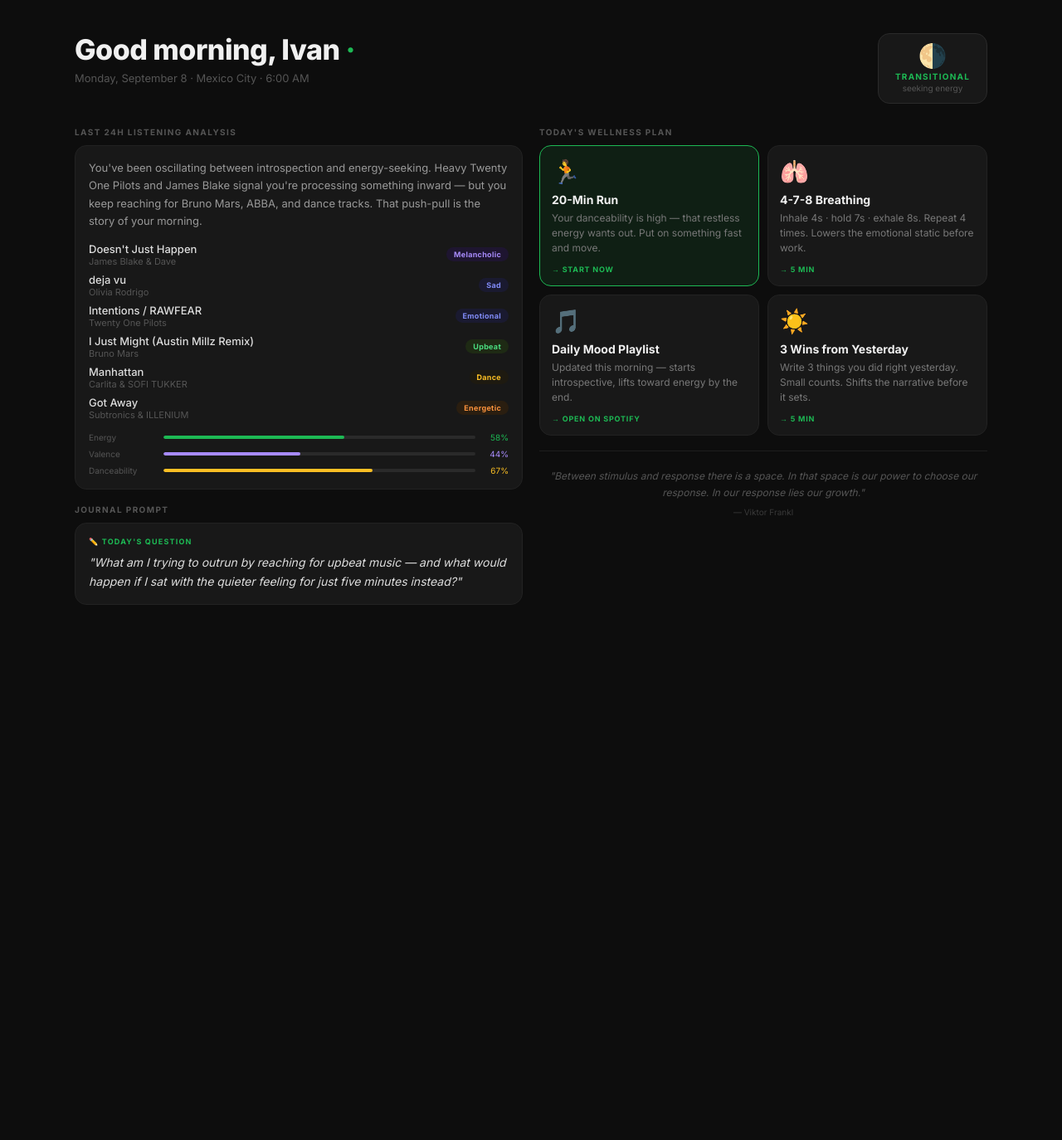
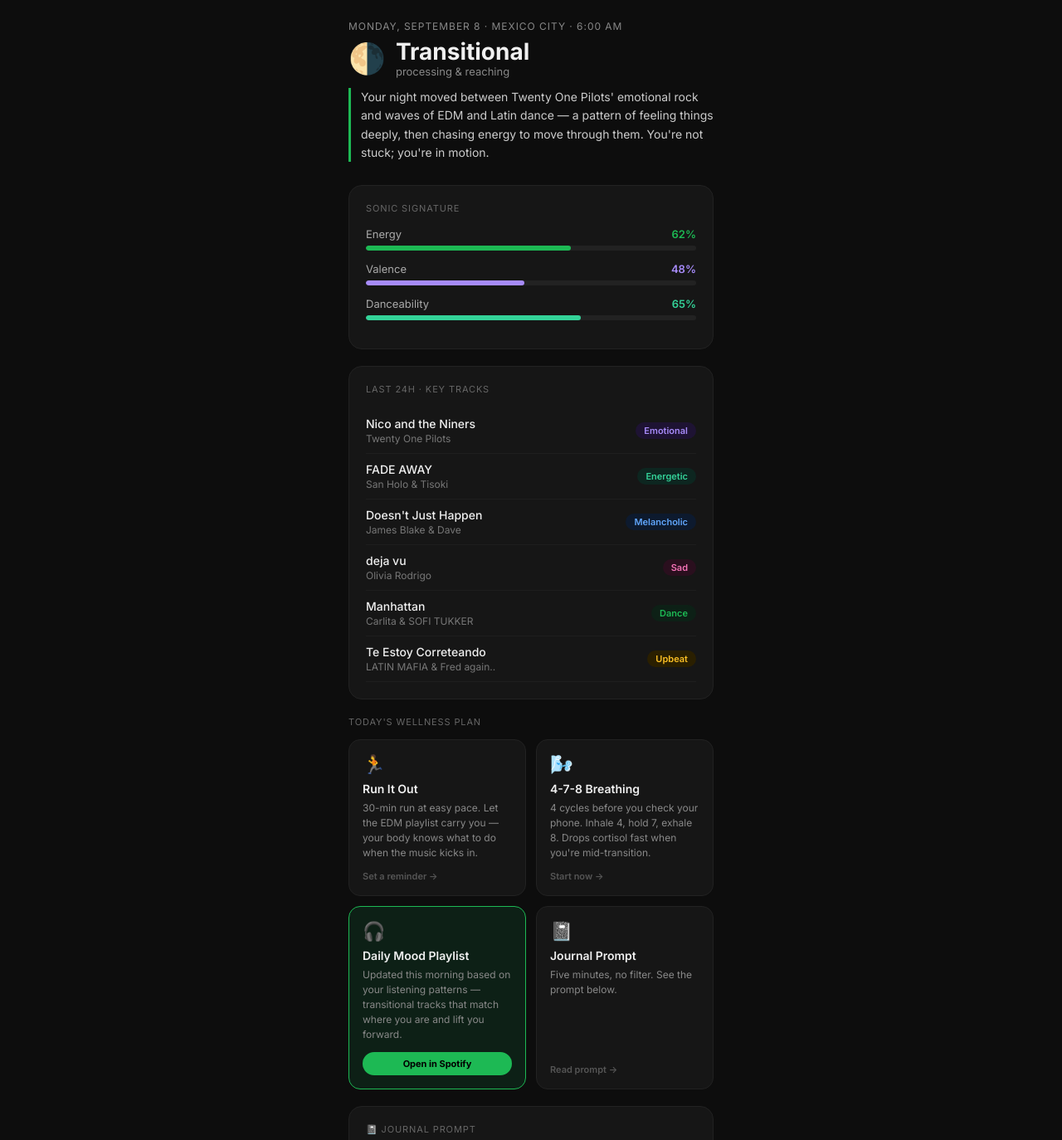
Before and after one commit to ivansomerag/spotifymoodish, a Next.js app: page / in a window 1280 px wide. Shown: the top 1374 px of the page at 83% size. Before the commit the page ends 811 px from the top, so only its background shows below. Built offline with nearby package versions, Linux system fonts and the light colour scheme.

Commit message:
Daily wellness update — September 8, 2026

```diff
--- a/app/page.tsx
+++ b/app/page.tsx
@@ -1,332 +1,267 @@
-"use client"
-
 export default function WellnessDashboard() {
-  // ── DATA (updated daily by Hela routine) ──────────────────────────────────
-  const date = "Monday, September 8 · Mexico City · 6:00 AM"
-  const mood = { label: "Transitional", emoji: "🌗", sub: "seeking energy" }
+  const date = "Monday, September 8 · Mexico City · 6:00 AM";
+  const mood = { label: "Transitional", emoji: "🌗", sub: "processing & reaching" };
   const insight =
-    "You've been oscillating between introspection and energy-seeking. Heavy Twenty One Pilots and James Blake signal you're processing something inward — but you keep reaching for Bruno Mars, ABBA, and dance tracks. That push-pull is the story of your morning."
-
+    "Your night moved between Twenty One Pilots' emotional rock and waves of EDM and Latin dance — a pattern of feeling things deeply, then chasing energy to move through them. You're not stuck; you're in motion.";
   const tracks = [
-    { name: "Doesn't Just Happen", artist: "James Blake & Dave", vibe: "Melancholic", color: "#a78bfa", bg: "#1e1530" },
-    { name: "deja vu", artist: "Olivia Rodrigo", vibe: "Sad", color: "#818cf8", bg: "#1a1a30" },
-    { name: "Intentions / RAWFEAR", artist: "Twenty One Pilots", vibe: "Emotional", color: "#818cf8", bg: "#1a1a30" },
-    { name: "I Just Might (Austin Millz Remix)", artist: "Bruno Mars", vibe: "Upbeat", color: "#4ade80", bg: "#1e2a14" },
-    { name: "Manhattan", artist: "Carlita & SOFI TUKKER", vibe: "Dance", color: "#fbbf24", bg: "#1e1a10" },
-    { name: "Got Away", artist: "Subtronics & ILLENIUM", vibe: "Energetic", color: "#fb923c", bg: "#2a1e10" },
-  ]
-
+    { name: "Nico and the Niners", artist: "Twenty One Pilots", vibe: "Emotional", color: "#a78bfa", bg: "#1e1333" },
+    { name: "FADE AWAY", artist: "San Holo & Tisoki", vibe: "Energetic", color: "#34d399", bg: "#0d2620" },
+    { name: "Doesn't Just Happen", artist: "James Blake & Dave", vibe: "Melancholic", color: "#60a5fa", bg: "#0d1a2e" },
+    { name: "deja vu", artist: "Olivia Rodrigo", vibe: "Sad", color: "#f472b6", bg: "#2a0f1e" },
+    { name: "Manhattan", artist: "Carlita & SOFI TUKKER", vibe: "Dance", color: "#1DB954", bg: "#0d2016" },
+    { name: "Te Estoy Correteando", artist: "LATIN MAFIA & Fred again..", vibe: "Upbeat", color: "#fbbf24", bg: "#2a1f00" },
+  ];
   const meters = [
-    { label: "Energy", value: 58, color: "#1DB954" },
-    { label: "Valence", value: 44, color: "#a78bfa" },
-    { label: "Danceability", value: 67, color: "#fbbf24" },
-  ]
-
-  const playlistUrl = "https://open.spotify.com/playlist/294GQpveapLix5cOdGWOru"
-
+    { label: "Energy", value: 62, color: "#1DB954" },
+    { label: "Valence", value: 48, color: "#a78bfa" },
+    { label: "Danceability", value: 65, color: "#34d399" },
+  ];
   const cards = [
-    { icon: "🏃", title: "20-Min Run", desc: "Your danceability is high — that restless energy wants out. Put on something fast and move.", cta: "Start now", primary: true, link: null },
-    { icon: "🫁", title: "4-7-8 Breathing", desc: "Inhale 4s · hold 7s · exhale 8s. Repeat 4 times. Lowers the emotional static before work.", cta: "5 min", primary: false, link: null },
-    { icon: "🎵", title: "Daily Mood Playlist", desc: "Updated this morning — starts introspective, lifts toward energy by the end.", cta: "Open on Spotify", primary: false, link: playlistUrl },
-    { icon: "☀️", title: "3 Wins from Yesterday", desc: "Write 3 things you did right yesterday. Small counts. Shifts the narrative before it sets.", cta: "5 min", primary: false, link: null },
-  ]
-
+    {
+      icon: "🏃",
+      title: "Run It Out",
+      desc: "30-min run at easy pace. Let the EDM playlist carry you — your body knows what to do when the music kicks in.",
+      cta: "Set a reminder",
+      primary: false,
+    },
+    {
+      icon: "🌬️",
+      title: "4-7-8 Breathing",
+      desc: "4 cycles before you check your phone. Inhale 4, hold 7, exhale 8. Drops cortisol fast when you're mid-transition.",
+      cta: "Start now",
+      primary: false,
+    },
+    {
+      icon: "🎧",
+      title: "Daily Mood Playlist",
+      desc: "Updated this morning based on your listening patterns — transitional tracks that match where you are and lift you forward.",
+      cta: "Open in Spotify",
+      primary: true,
+      link: "https://open.spotify.com/playlist/294GQpveapLix5cOdGWOru",
+    },
+    {
+      icon: "📓",
+      title: "Journal Prompt",
+      desc: "Five minutes, no filter. See the prompt below.",
+      cta: "Read prompt",
+      primary: false,
+    },
+  ];
   const journalPrompt =
-    '"What am I trying to outrun by reaching for upbeat music — and what would happen if I sat with the quieter feeling for just five minutes instead?"'
-
+    "You listened to Twenty One Pilots four times last night — songs about identity, fear, and choosing to keep going. What are you working through right now that you haven't said out loud yet? Write it down, even if it's messy.";
   const quote = {
-    text: "Between stimulus and response there is a space. In that space is our power to choose our response. In our response lies our growth.",
-    author: "Viktor Frankl",
-  }
-  // ─────────────────────────────────────────────────────────────────────────
+    text: "The bravest thing I ever did was continuing my life when I wanted to die.",
+    author: "Juliette Lewis",
+  };
 
   return (
-    <>
-      <style>{`
-        @import url('https://fonts.googleapis.com/css2?family=Inter:wght@300;400;500;600;700;800&display=swap');
-
-        *, *::before, *::after { box-sizing: border-box; margin: 0; padding: 0; }
-
-        body {
-          font-family: 'Inter', sans-serif;
-          background: #0d0d0d;
-          color: #f0f0f0;
-          min-height: 100vh;
-        }
-
-        .page {
-          width: 100%;
-          min-height: 100vh;
-          padding: 24px 16px 48px;
-        }
-
-        .inner {
-          max-width: 1100px;
-          margin: 0 auto;
-        }
-
-        /* HEADER */
-        .header {
-          display: flex;
-          justify-content: space-between;
-          align-items: flex-start;
-          margin-bottom: 28px;
-          gap: 12px;
-        }
-
-        .greeting h1 {
-          font-size: 22px;
-          font-weight: 800;
-          letter-spacing: -0.5px;
-          line-height: 1.2;
-        }
-
-        .greeting p {
-          font-size: 11px;
-          color: #555;
-          margin-top: 5px;
-        }
-
-        .mood-badge {
-          background: #181818;
-          border: 1px solid #2a2a2a;
-          border-radius: 14px;
-          padding: 10px 14px;
-          text-align: center;
-          flex-shrink: 0;
-          min-width: 100px;
-        }
-
-        .mood-badge .emoji { font-size: 22px; line-height: 1; }
-        .mood-badge .mood-label {
-          font-size: 9px; font-weight: 700;
-          text-transform: uppercase; letter-spacing: 1.2px;
-          color: #1DB954; margin-top: 5px;
-        }
-        .mood-badge .mood-sub { font-size: 9px; color: #555; margin-top: 2px; }
-
-        /* SECTION LABEL */
-        .section-label {
-          font-size: 9px;
-          text-transform: uppercase;
-          letter-spacing: 1.4px;
-          color: #555;
-          margin-bottom: 10px;
-          font-weight: 700;
-        }
-
-        /* CARDS */
-        .card {
-          background: #181818;
-          border: 1px solid #222;
-          border-radius: 14px;
-          padding: 16px;
-        }
-
-        /* MOOD SECTION */
-        .mood-insight {
-          font-size: 12px;
-          color: #999;
-          line-height: 1.65;
-          margin-bottom: 14px;
-        }
-
-        .track-row {
-          display: flex;
-          align-items: center;
-          justify-content: space-between;
-          gap: 8px;
-          margin-bottom: 7px;
-        }
-
-        .track-name { font-size: 12px; color: #ddd; font-weight: 500; white-space: nowrap; overflow: hidden; text-overflow: ellipsis; }
-        .track-artist { font-size: 10px; color: #555; white-space: nowrap; overflow: hidden; text-overflow: ellipsis; }
-
-        .vibe-tag {
-          font-size: 9px; font-weight: 700;
-          padding: 3px 9px; border-radius: 20px;
-          white-space: nowrap; flex-shrink: 0;
-          letter-spacing: 0.3px;
-        }
-
-        .meter-row {
-          display: flex; align-items: center; gap: 10px; margin-top: 8px;
-        }
-        .meter-label { font-size: 10px; color: #555; width: 80px; flex-shrink: 0; }
-        .meter-bar { flex: 1; height: 4px; background: #2a2a2a; border-radius: 4px; overflow: hidden; }
-        .meter-fill { height: 100%; border-radius: 4px; }
-        .meter-value { font-size: 10px; width: 30px; text-align: right; flex-shrink: 0; }
-
-        /* WELLNESS CARDS GRID */
-        .wellness-grid {
-          display: grid;
-          grid-template-columns: 1fr 1fr;
-          gap: 10px;
-        }
-
-        .wellness-card {
-          background: #181818;
-          border: 1px solid #222;
-          border-radius: 14px;
-          padding: 14px;
-          display: flex;
-          flex-direction: column;
-          gap: 5px;
-          transition: border-color 0.2s;
-        }
-
-        .wellness-card.primary {
-          background: #0f1f14;
-          border-color: #1DB954;
-        }
-
-        .wellness-card .w-icon { font-size: 24px; margin-bottom: 3px; }
-        .wellness-card .w-title { font-size: 13px; font-weight: 700; }
-        .wellness-card .w-desc { font-size: 11px; color: #777; line-height: 1.5; flex-grow: 1; }
-        .wellness-card .w-cta { font-size: 9px; color: #1DB954; font-weight: 700; text-transform: uppercase; letter-spacing: 0.8px; margin-top: 6px; }
-
-        /* JOURNAL */
-        .journal-label { font-size: 9px; font-weight: 700; text-transform: uppercase; letter-spacing: 1.2px; color: #1DB954; margin-bottom: 8px; }
-        .journal-prompt { font-size: 13px; color: #ddd; line-height: 1.65; font-style: italic; }
-
-        /* QUOTE */
-        .quote { text-align: center; padding: 20px 10px 0; border-top: 1px solid #1e1e1e; margin-top: 4px; }
-        .quote p { font-size: 11px; color: #555; line-height: 1.7; font-style: italic; }
-        .quote span { font-size: 10px; color: #3a3a3a; display: block; margin-top: 6px; }
-
-        .section { margin-bottom: 18px; }
-        .green { color: #1DB954; }
-
-        /* ── DESKTOP LAYOUT ── */
-        @media (min-width: 768px) {
-          .page { padding: 40px 32px 64px; }
-
-          .greeting h1 { font-size: 30px; }
-          .greeting p { font-size: 13px; }
-          .mood-badge { padding: 12px 20px; min-width: 130px; }
-          .mood-badge .emoji { font-size: 28px; }
-          .mood-badge .mood-label { font-size: 10px; }
-          .mood-badge .mood-sub { font-size: 10px; }
-
-          .desktop-grid {
-            display: grid;
-            grid-template-columns: 1fr 1fr;
-            gap: 20px;
-            align-items: start;
-          }
-
-          .desktop-left {}
-          .desktop-right {}
-
-          .wellness-grid {
-            grid-template-columns: 1fr 1fr;
-          }
-
-          .wellness-card .w-title { font-size: 14px; }
-          .wellness-card .w-desc { font-size: 12px; }
-          .wellness-card .w-icon { font-size: 28px; }
-
-          .mood-insight { font-size: 13px; }
-          .track-name { font-size: 13px; }
-          .track-artist { font-size: 11px; }
-          .journal-prompt { font-size: 14px; }
-          .quote p { font-size: 12px; }
-          .section-label { font-size: 10px; }
-        }
-
-        @media (min-width: 1100px) {
-          .greeting h1 { font-size: 34px; }
-        }
-      `}</style>
-
-      <div className="page">
-        <div className="inner">
-
-          {/* HEADER */}
-          <div className="header">
-            <div className="greeting">
-              <h1>Good morning, Ivan <span className="green">·</span></h1>
-              <p>{date}</p>
-            </div>
-            <div className="mood-badge">
-              <div className="emoji">{mood.emoji}</div>
-              <div className="mood-label">{mood.label}</div>
-              <div className="mood-sub">{mood.sub}</div>
+    <div
+      style={{
+        background: "#0d0d0d",
+        minHeight: "100vh",
+        color: "#f0f0f0",
+        fontFamily: "'Inter', -apple-system, BlinkMacSystemFont, 'Segoe UI', sans-serif",
+        padding: "0",
+        margin: "0",
+      }}
+    >
+      <div
+        style={{
+          maxWidth: "480px",
+          margin: "0 auto",
+          padding: "24px 20px 48px",
+        }}
+      >
+        {/* Header */}
+        <div style={{ marginBottom: "28px" }}>
+          <p style={{ color: "#888", fontSize: "12px", letterSpacing: "0.08em", textTransform: "uppercase", margin: "0 0 8px" }}>
+            {date}
+          </p>
+          <div style={{ display: "flex", alignItems: "center", gap: "12px", marginBottom: "6px" }}>
+            <span style={{ fontSize: "36px", lineHeight: 1 }}>{mood.emoji}</span>
+            <div>
+              <h1 style={{ margin: 0, fontSize: "28px", fontWeight: 700, color: "#f0f0f0", lineHeight: 1.1 }}>
+                {mood.label}
+              </h1>
+              <p style={{ margin: 0, fontSize: "13px", color: "#888" }}>{mood.sub}</p>
             </div>
           </div>
+          <p style={{ fontSize: "14px", lineHeight: "1.6", color: "#ccc", margin: "12px 0 0", borderLeft: "3px solid #1DB954", paddingLeft: "12px" }}>
+            {insight}
+          </p>
+        </div>
 
-          {/* DESKTOP: two-column grid / MOBILE: single column */}
-          <div className="desktop-grid">
-
-            {/* LEFT COL — Mood Analysis */}
-            <div className="desktop-left">
-              <div className="section">
-                <div className="section-label">Last 24h Listening Analysis</div>
-                <div className="card">
-                  <p className="mood-insight">{insight}</p>
-
-                  {tracks.map((t, i) => (
-                    <div className="track-row" key={i}>
-                      <div style={{ overflow: "hidden", flex: 1 }}>
-                        <div className="track-name">{t.name}</div>
-                        <div className="track-artist">{t.artist}</div>
-                      </div>
-                      <span className="vibe-tag" style={{ background: t.bg, color: t.color }}>{t.vibe}</span>
-                    </div>
-                  ))}
-
-                  <div style={{ marginTop: 14 }}>
-                    {meters.map((m, i) => (
-                      <div className="meter-row" key={i}>
-                        <span className="meter-label">{m.label}</span>
-                        <div className="meter-bar">
-                          <div className="meter-fill" style={{ width: `${m.value}%`, background: m.color }} />
-                        </div>
-                        <span className="meter-value" style={{ color: m.color }}>{m.value}%</span>
-                      </div>
-                    ))}
-                  </div>
-                </div>
+        {/* Mood Meters */}
+        <div
+          style={{
+            background: "#161616",
+            borderRadius: "16px",
+            padding: "20px",
+            marginBottom: "20px",
+            border: "1px solid #222",
+          }}
+        >
+          <p style={{ margin: "0 0 16px", fontSize: "11px", color: "#666", letterSpacing: "0.08em", textTransform: "uppercase" }}>
+            Sonic Signature
+          </p>
+          {meters.map((m) => (
+            <div key={m.label} style={{ marginBottom: "14px" }}>
+              <div style={{ display: "flex", justifyContent: "space-between", marginBottom: "6px" }}>
+                <span style={{ fontSize: "13px", color: "#aaa" }}>{m.label}</span>
+                <span style={{ fontSize: "13px", fontWeight: 600, color: m.color }}>{m.value}%</span>
               </div>
-
-              {/* Journal — shown below analysis on both mobile and desktop left col */}
-              <div className="section">
-                <div className="section-label">Journal Prompt</div>
-                <div className="card">
-                  <div className="journal-label">✏️ Today's Question</div>
-                  <p className="journal-prompt">{journalPrompt}</p>
-                </div>
+              <div style={{ background: "#222", borderRadius: "100px", height: "6px", overflow: "hidden" }}>
+                <div
+                  style={{
+                    width: `${m.value}%`,
+                    height: "100%",
+                    background: m.color,
+                    borderRadius: "100px",
+                    transition: "width 0.8s ease",
+                  }}
+                />
               </div>
             </div>
+          ))}
+        </div>
 
-            {/* RIGHT COL — Wellness Plan + Quote */}
-            <div className="desktop-right">
-              <div className="section">
-                <div className="section-label">Today's Wellness Plan</div>
-                <div className="wellness-grid">
-                  {cards.map((c, i) => (
-                    <div className={`wellness-card${c.primary ? " primary" : ""}`} key={i}>
-                      <div className="w-icon">{c.icon}</div>
-                      <div className="w-title">{c.title}</div>
-                      <div className="w-desc">{c.desc}</div>
-                      {c.link
-                        ? <a href={c.link} target="_blank" rel="noopener noreferrer" className="w-cta" style={{ textDecoration: "none" }}>→ {c.cta}</a>
-                        : <div className="w-cta">→ {c.cta}</div>
-                      }
-                    </div>
-                  ))}
-                </div>
+        {/* Track Vibes */}
+        <div
+          style={{
+            background: "#161616",
+            borderRadius: "16px",
+            padding: "20px",
+            marginBottom: "20px",
+            border: "1px solid #222",
+          }}
+        >
+          <p style={{ margin: "0 0 16px", fontSize: "11px", color: "#666", letterSpacing: "0.08em", textTransform: "uppercase" }}>
+            Last 24h · Key Tracks
+          </p>
+          {tracks.map((t) => (
+            <div
+              key={t.name}
+              style={{
+                display: "flex",
+                alignItems: "center",
+                justifyContent: "space-between",
+                padding: "10px 0",
+                borderBottom: "1px solid #1e1e1e",
+              }}
+            >
+              <div>
+                <p style={{ margin: 0, fontSize: "14px", fontWeight: 500, color: "#f0f0f0" }}>{t.name}</p>
+                <p style={{ margin: "2px 0 0", fontSize: "12px", color: "#777" }}>{t.artist}</p>
               </div>
+              <span
+                style={{
+                  fontSize: "11px",
+                  fontWeight: 600,
+                  color: t.color,
+                  background: t.bg,
+                  padding: "3px 10px",
+                  borderRadius: "100px",
+                  whiteSpace: "nowrap",
+                  marginLeft: "12px",
+                }}
+              >
+                {t.vibe}
+              </span>
+            </div>
+          ))}
+        </div>
 
-              <div className="quote">
-                <p>"{quote.text}"</p>
-                <span>— {quote.author}</span>
-              </div>
+        {/* Wellness Cards */}
+        <p style={{ margin: "0 0 14px", fontSize: "11px", color: "#666", letterSpacing: "0.08em", textTransform: "uppercase" }}>
+          Today's Wellness Plan
+        </p>
+        <div style={{ display: "grid", gridTemplateColumns: "1fr 1fr", gap: "12px", marginBottom: "20px" }}>
+          {cards.map((c) => (
+            <div
+              key={c.title}
+              style={{
+                background: c.primary ? "#0d2016" : "#161616",
+                borderRadius: "14px",
+                padding: "16px",
+                border: c.primary ? "1px solid #1DB954" : "1px solid #222",
+                display: "flex",
+                flexDirection: "column",
+              }}
+            >
+              <span style={{ fontSize: "22px", marginBottom: "8px" }}>{c.icon}</span>
+              <p style={{ margin: "0 0 6px", fontSize: "14px", fontWeight: 600, color: "#f0f0f0" }}>{c.title}</p>
+              <p style={{ margin: "0 0 12px", fontSize: "12px", color: "#888", lineHeight: "1.5", flex: 1 }}>{c.desc}</p>
+              {c.primary && c.link ? (
+                <a
+                  href={c.link}
+                  target="_blank"
+                  rel="noopener noreferrer"
+                  style={{
+                    display: "inline-block",
+                    background: "#1DB954",
+                    color: "#000",
+                    fontSize: "11px",
+                    fontWeight: 700,
+                    padding: "7px 12px",
+                    borderRadius: "100px",
+                    textDecoration: "none",
+                    textAlign: "center",
+                  }}
+                >
+                  {c.cta}
+                </a>
+              ) : (
+                <span
+                  style={{
+                    fontSize: "11px",
+                    color: "#555",
+                    fontWeight: 600,
+                  }}
+                >
+                  {c.cta} →
+                </span>
+              )}
             </div>
+          ))}
+        </div>
 
-          </div>
+        {/* Journal Prompt */}
+        <div
+          style={{
+            background: "#161616",
+            borderRadius: "16px",
+            padding: "20px",
+            marginBottom: "20px",
+            border: "1px solid #222",
+          }}
+        >
+          <p style={{ margin: "0 0 10px", fontSize: "11px", color: "#666", letterSpacing: "0.08em", textTransform: "uppercase" }}>
+            📓 Journal Prompt
+          </p>
+          <p style={{ margin: 0, fontSize: "14px", lineHeight: "1.7", color: "#ddd", fontStyle: "italic" }}>
+            "{journalPrompt}"
+          </p>
         </div>
+
+        {/* Quote */}
+        <div
+          style={{
+            borderLeft: "3px solid #333",
+            paddingLeft: "16px",
+            marginBottom: "32px",
+          }}
+        >
+          <p style={{ margin: "0 0 6px", fontSize: "14px", lineHeight: "1.6", color: "#999", fontStyle: "italic" }}>
+            "{quote.text}"
+          </p>
+          <p style={{ margin: 0, fontSize: "12px", color: "#555" }}>— {quote.author}</p>
+        </div>
+
+        {/* Footer */}
+        <p style={{ margin: 0, fontSize: "11px", color: "#444", textAlign: "center" }}>
+          Generated by Hela · Spotify Studio · This content was generated using AI.
+        </p>
       </div>
-    </>
-  )
+    </div>
+  );
 }
```
